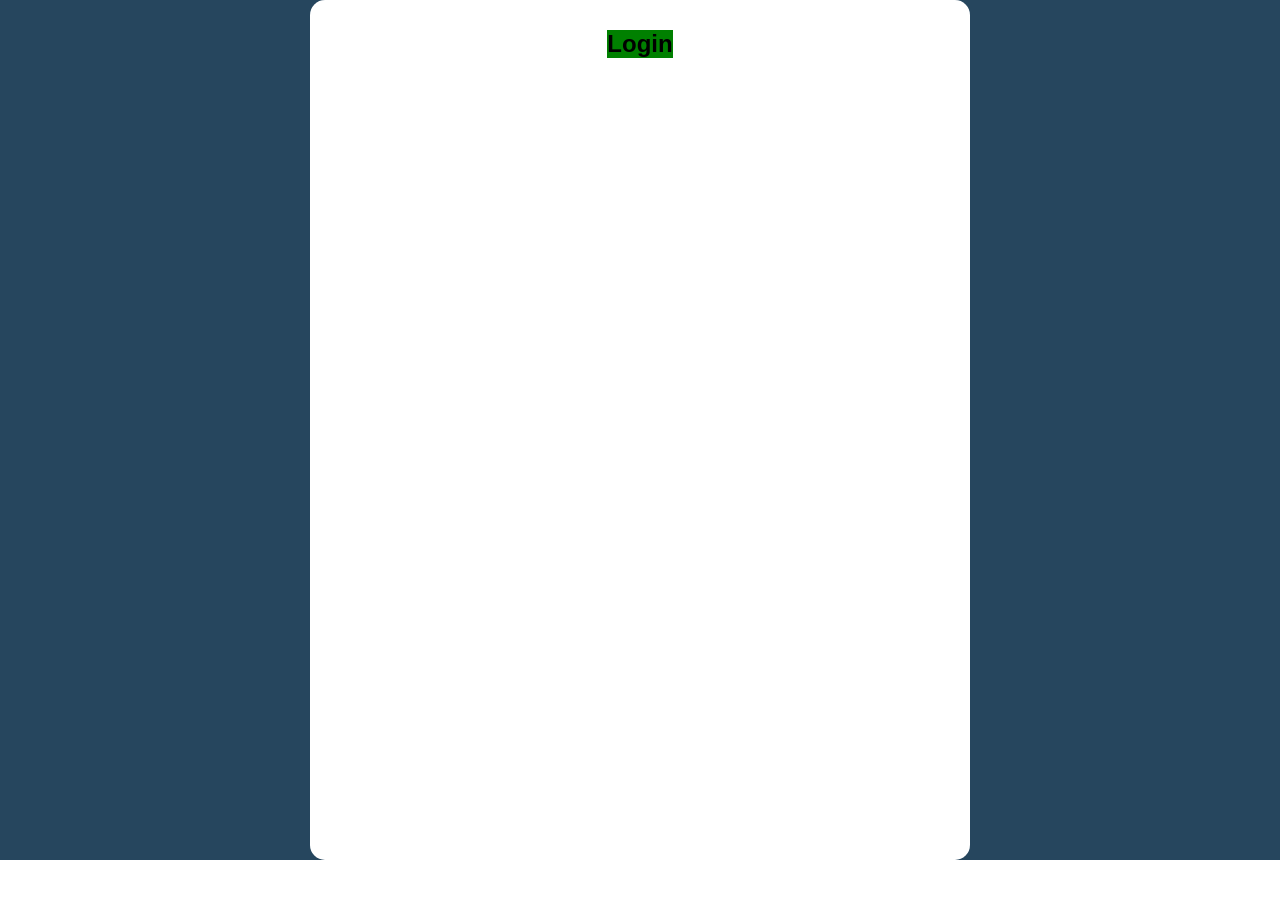
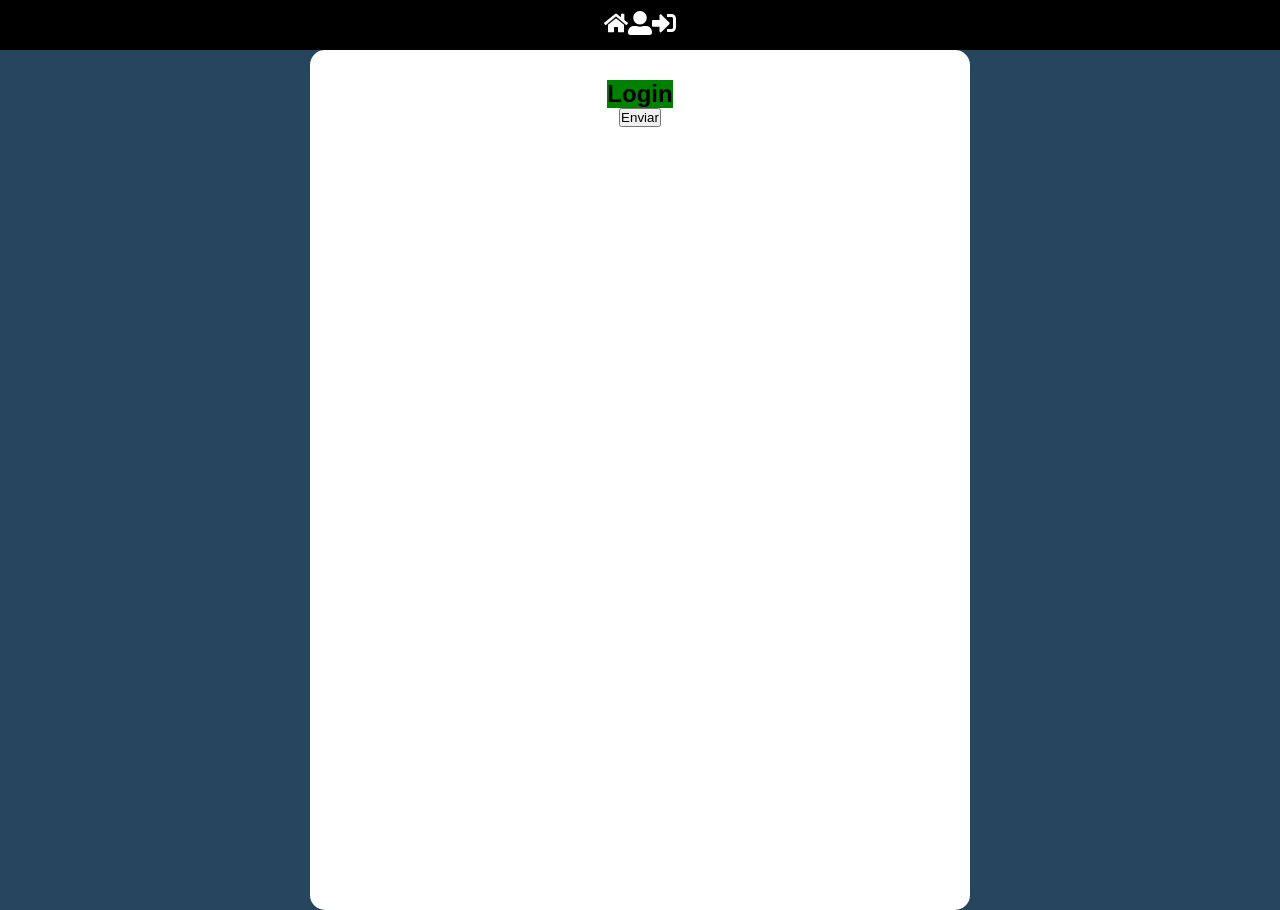
Before and after one commit to SamuelBarbosaDev/agenda_react, a React (Create React App) app: page / in a window 1280 px wide. Before the commit the page ends 860 px from the top, so only its background shows below. Built offline with nearby package versions, Linux system fonts and the light colour scheme.

Commit message:
feat: Adicionando componente `Header` & configuração de cores

```diff
--- a/package.json
+++ b/package.json
@@ -8,6 +8,7 @@
     "@testing-library/user-event": "^13.5.0",
     "react": "^18.3.1",
     "react-dom": "^18.3.1",
+    "react-icons": "^5.3.0",
     "react-scripts": "5.0.1",
     "styled-components": "^6.1.13",
     "web-vitals": "^2.1.4"
--- a/src/App.js
+++ b/src/App.js
@@ -1,13 +1,17 @@
-import React from "react";
+import React from 'react';
 import Login from './pages/Login'
-import GlobalStyler from "./styles/GlobalStyler";
+import GlobalStyler from './styles/GlobalStyler';
+import Header from './components/Header'
 
 function App() {
     return (
+        <>
+        <Header />
         <main className="ma">
             <Login />
             <GlobalStyler />
         </main>
+        </>
     );
 }
 
--- /dev/null
+++ b/src/components/Header/index.js
@@ -0,0 +1,23 @@
+import React from "react";
+import { FaHome, FaSignInAlt, FaUserAlt } from 'react-icons/fa'
+import { HeaderContent } from "./styled";
+
+export default function Header(){
+  return (
+    <HeaderContent>
+        <section className="header-content">
+            <nav>
+                <a href="">
+                    <FaHome size={24}/>
+                </a>
+                <a href="">
+                    <FaUserAlt size={24}/>
+                </a>
+                <a href="">
+                    <FaSignInAlt size={24}/>
+                </a>
+            </nav>
+        </section>
+    </HeaderContent>
+  )
+}
--- /dev/null
+++ b/src/components/Header/styled.js
@@ -0,0 +1,20 @@
+import styled from 'styled-components';
+import {color_black, color_white} from '../../config/colors'
+
+
+export const HeaderContent = styled.header`
+background-color: ${color_black};
+
+.header-content{
+    width: 90%;
+    height: 5rem;
+    display: flex;
+    margin: 0 auto;
+    align-items: center;
+    justify-content: center;
+}
+
+nav a{
+    color: ${color_white};
+}
+`
--- /dev/null
+++ b/src/config/colors.js
@@ -0,0 +1,8 @@
+export const color_1 = '#1C5C8C';
+export const color_2 = '#26465E';
+export const color_3 = '#0071C5';
+export const color_4 = '#1F2A33';
+export const color_5 = '#C62C28';
+export const color_6 = '#26465e11';
+export const color_white = '#FFFFFF';
+export const color_black = '#000000';
--- a/src/pages/Login/index.js
+++ b/src/pages/Login/index.js
@@ -5,6 +5,7 @@ export default function Login(){
   return (
     <section className="main-content">
       <Title>Login</Title>
+      <button>Enviar</button>
     </section>
   )
 }
```
Also changed, not shown: 2 other files (tests, documents, lock files or other folders). Lines whose indentation alone changed are shown as unchanged.
